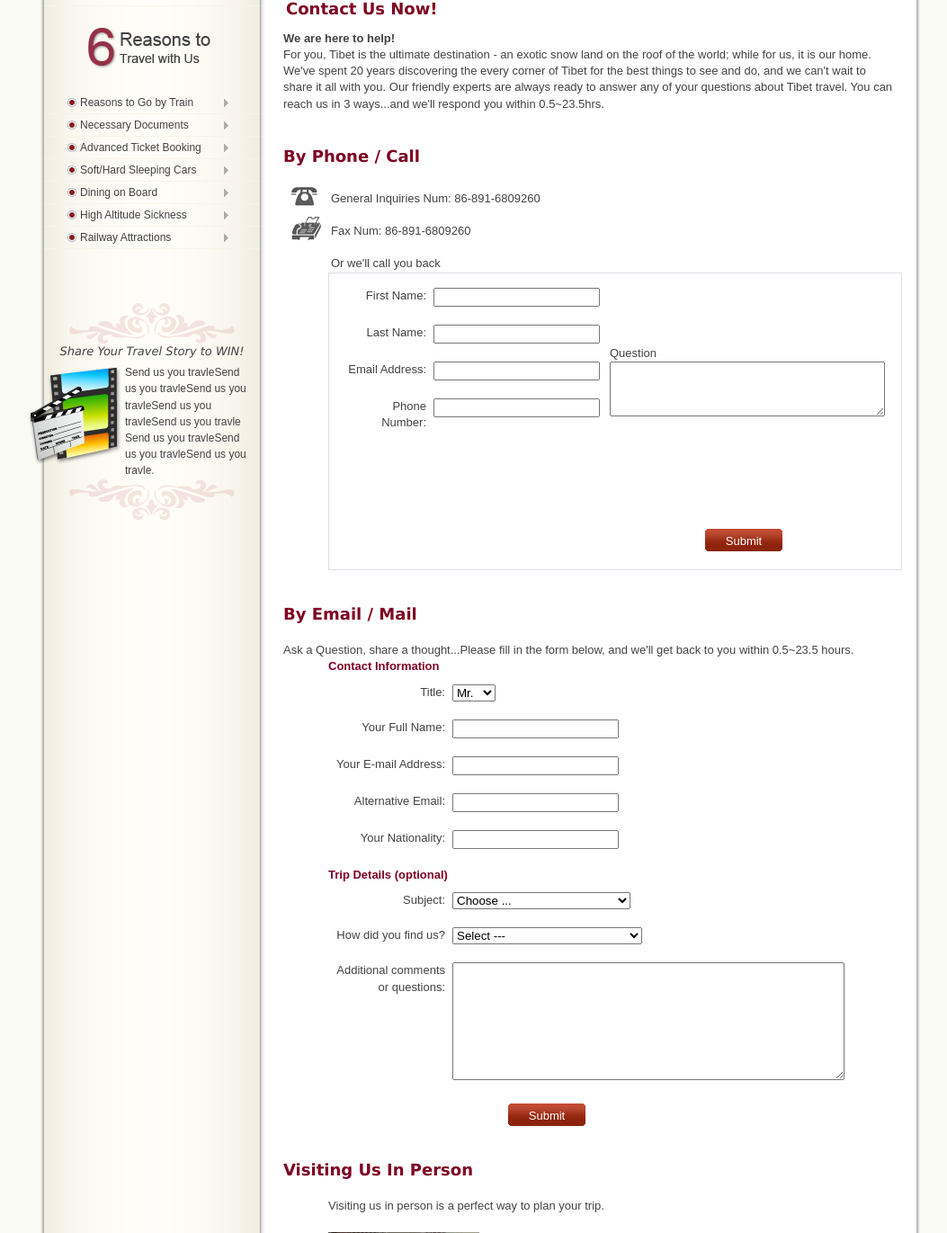
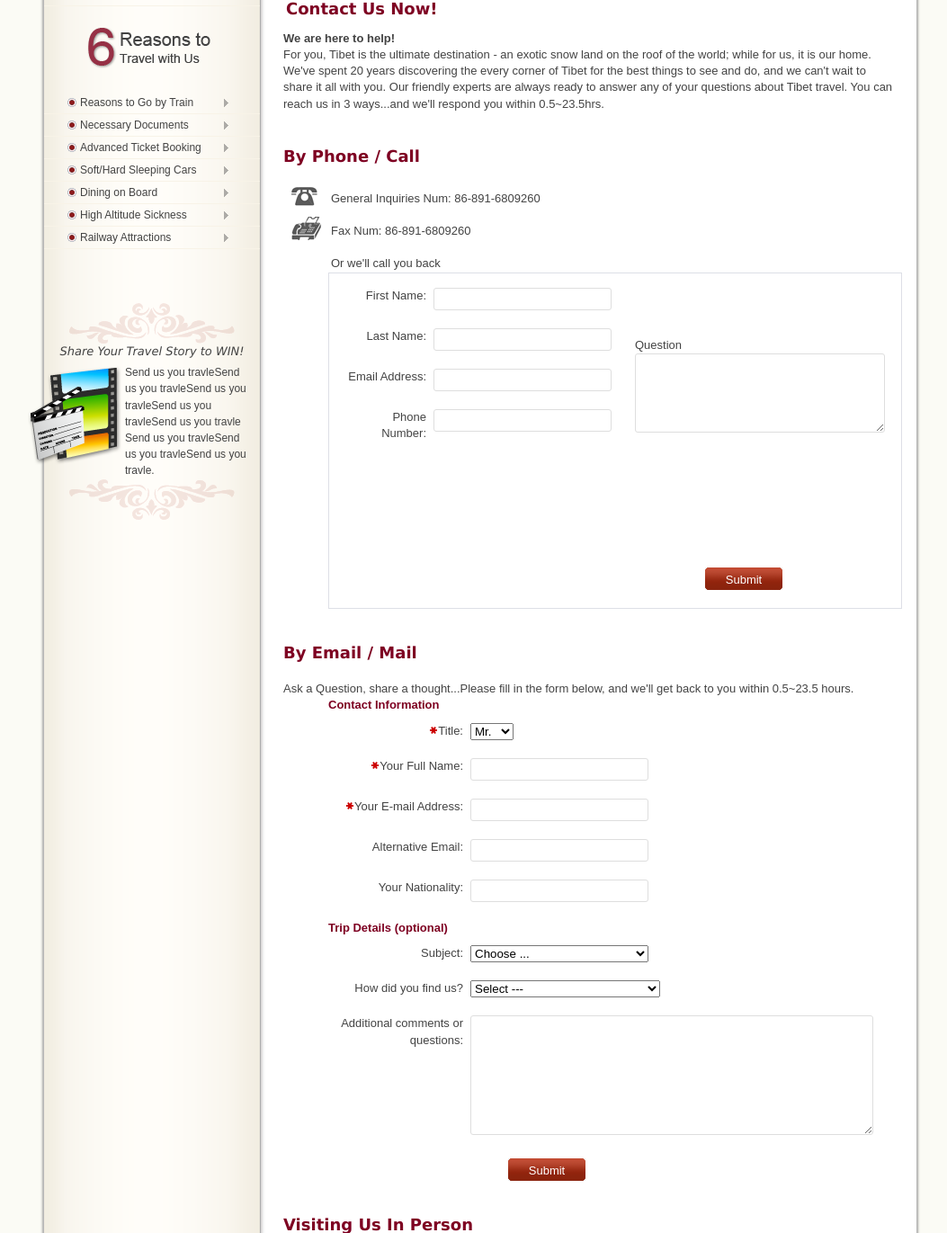
Before and after one commit to hellocreep/TD, a Django app: page /contactus/ in a window 1280 px wide. Shown: the part 541-1912 px from the top of the page at 90% size, without its empty margins (106-1159 px from the left). Run offline with Django 3.2, Linux system fonts and the light colour scheme.

Commit message:
global input style

```diff
--- a/pool/assets/styles/aboutus.css
+++ b/pool/assets/styles/aboutus.css
@@ -415,7 +415,6 @@ div.slideshow div.images div.image img{
 	margin-bottom: 0;
 }
 
-
 .contact-form1 ul {
 	margin-left: 50px;
 	border: 1px solid #dddfe6;
@@ -438,12 +437,12 @@ div.slideshow div.images div.image img{
 .contact-form1 .call-question {
 	float: right;
     position: relative;
-    top: -100px;
+    top: -125px;
 }
 
 .call-question textarea{
-    width: 300px;
-    height: 55px;
+    width: 260px;
+    height: 80px;
 }
 
 .contact-form1 .call-question label {
@@ -475,7 +474,7 @@ div.slideshow div.images div.image img{
     float: left;
     margin-right: 8px;
     text-align: right;
-    width: 130px;
+    width: 150px;
 }
 
 .contact-form2 ul li textarea {
--- a/pool/assets/styles/global-published.css
+++ b/pool/assets/styles/global-published.css
@@ -167,6 +167,20 @@ a:hover {
 	background-position:0 -39px;
 }
 
+input[type="text"]{
+	height: 17px;
+	width: 180px;
+}
+
+input[type="text"],textarea {
+	 border: 1px solid #DEDEDE;
+	 border-radius: 3px;
+	 padding: 3px 8px;
+}
+
+input[type="text"]:hover,input[type="text"]:focus,textarea:hover,textarea:focus{
+	border-color: #B5DFF1;
+}
 
 .title-margin {
     margin: 20px 0 6px;
--- a/pool/templates/contactus.html
+++ b/pool/templates/contactus.html
@@ -50,15 +50,15 @@
 		<form action="#" method="post" id="inquiryform">
 			<ul>
 				<li class="form-title">Contact Information</li>
-				<li><label for="Title">Title:</label>
+				<li><label for="Title"><img src="/imagesnew/required.gif"/>Title:</label>
 					<select name="Title">
 						<option value="mr" selected="selected">Mr.</option>
 						<option value="mrs">Mrs.</option>
 						<option value="ms">Ms.</option>
 					</select>
 				</li>
-				<li><label for="FullName">Your Full Name:</label><input type="text" name="FullName"></li>
-				<li><label for="EmailAdress">Your E-mail Address:</label><input type="text" name="EmailAdress"></li>
+				<li><label for="FullName"><img src="/imagesnew/required.gif"/>Your Full Name:</label><input type="text" name="FullName"></li>
+				<li><label for="EmailAdress"><img src="/imagesnew/required.gif"/>Your E-mail Address:</label><input type="text" name="EmailAdress"></li>
 				<li><label for="Alteremail">Alternative Email:</label><input type="text" name="Alteremail"></li>
 				<li><label for="Nationality">Your Nationality:</label><input type="text" id="gjword" name="Nationality"></li>
 				<li class="form-title">Trip Details (optional)</li>
```
Also changed, not shown: pool/imagesnew/required.gif (added).
